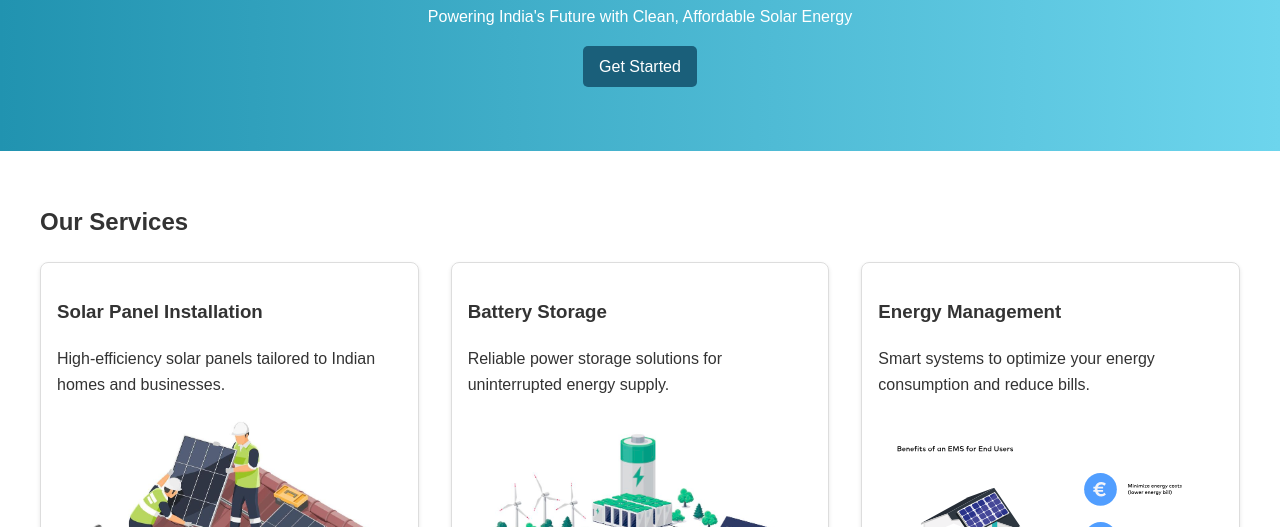
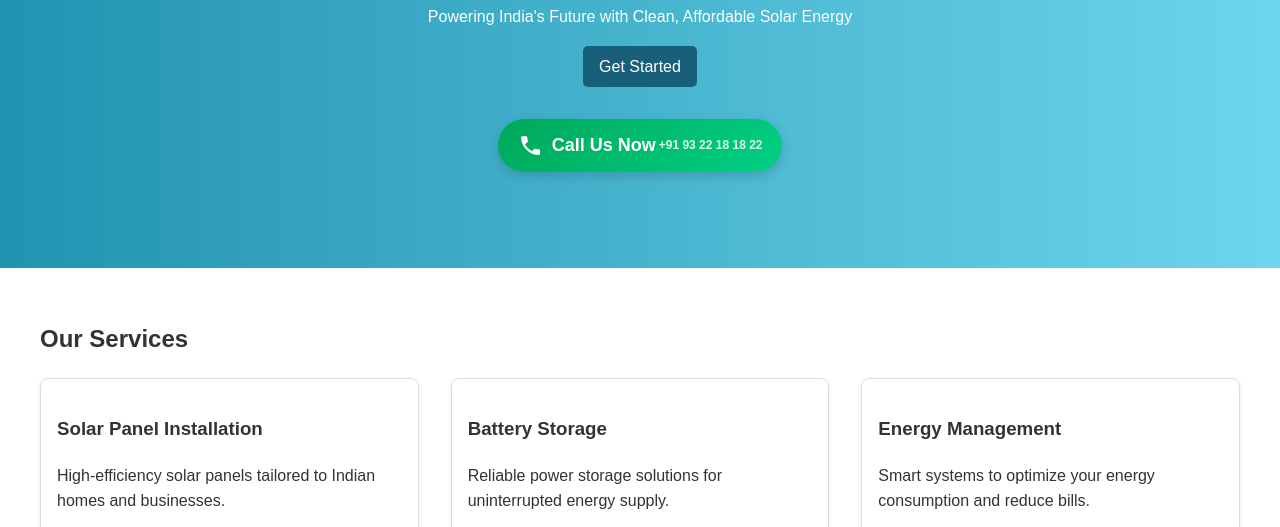
Before and after one commit to malpaniga/malpaniga.github.io, a plain HTML site: page index.html in a window 1280 px wide. Shown: the part 218-745 px from the top of the page. Drawn offline with Linux system fonts and the light colour scheme.

Commit message:
update button

```diff
--- a/index.html
+++ b/index.html
@@ -120,6 +120,59 @@
                 padding: 0 1rem;
             }
         }
+        /* Call-to-Action Button */
+        .contact-cta {
+            text-align: center;
+            margin: 2rem 0;
+        }
+        .btn-call {
+            display: inline-flex;
+            align-items: center;
+            background: linear-gradient(135deg, #00A85A, #00D084);
+            color: white;
+            padding: 0.75rem 1.25rem;
+            border-radius: 50px;
+            font-size: 1.125rem;
+            font-weight: 600;
+            text-decoration: none;
+            box-shadow: 0 4px 12px rgba(0,0,0,0.15);
+            animation: pulse 2.5s infinite;
+            transition: transform 0.2s;
+        }
+        .btn-call:hover {
+            transform: scale(1.05);
+            box-shadow: 0 6px 16px rgba(0,0,0,0.2);
+        }
+        .phone-icon {
+            width: 1.4em;
+            height: 1.4em;
+            margin-right: 0.5em;
+            fill: currentColor;
+        }
+        .btn-call span,
+        .btn-call small {
+            display: inline-block;
+            vertical-align: middle;
+        }
+        .btn-call small {
+            font-size: 0.75rem;
+            opacity: 0.85;
+            margin-left: 0.25em;
+        }
+        @keyframes pulse {
+          0%, 100% { box-shadow: 0 4px 12px rgba(0,0,0,0.15); }
+          50% { box-shadow: 0 0 0 8px rgba(0, 216, 132, 0.3); }
+        }
+        /* Mobile floating CTA */
+        @media (max-width: 768px) {
+          .contact-cta {
+            position: fixed;
+            bottom: 1.5rem;
+            right: 1.5rem;
+            margin: 0;
+            z-index: 1001;
+          }
+        }
     </style>
 <!-- Google tag (gtag.js) -->
 <script async src="https://www.googletagmanager.com/gtag/js?id=G-SZB5NDBR1W"></script>
@@ -149,6 +202,18 @@
             <h1>Simplex Solar</h1>
             <p>Powering India's Future with Clean, Affordable Solar Energy</p>
             <a href="#contact" class="btn">Get Started</a>
+
+            <!-- Hero CTA -->
+            <div class="contact-cta">
+                <a href="tel:+919322181822" class="btn-call" aria-label="Call us now at +91 93 22 18 18 22">
+                  <svg class="phone-icon" viewBox="0 0 24 24" aria-hidden="true">
+                    <path d="M6.6 10.8a15.05 15.05 0 006.6 6.6l2.2-2.2a1 1 0 011.1-.2 11.36 11.36 0 003.5.6 1 1 0 011 1V20a1 1 0 01-1 1A17 17 0 013 4a1 1 0 011-1h3.8a1 1 0 011 1 11.36 11.36 0 00.6 3.5 1 1 0 01-.2 1.1L6.6 10.8z"/>
+                  </svg>
+                  <span>Call Us Now</span>
+                  <small>+91 93 22 18 18 22</small>
+                </a>
+              </div>
+
         </section>
 
         <section id="services" class="container">
```
